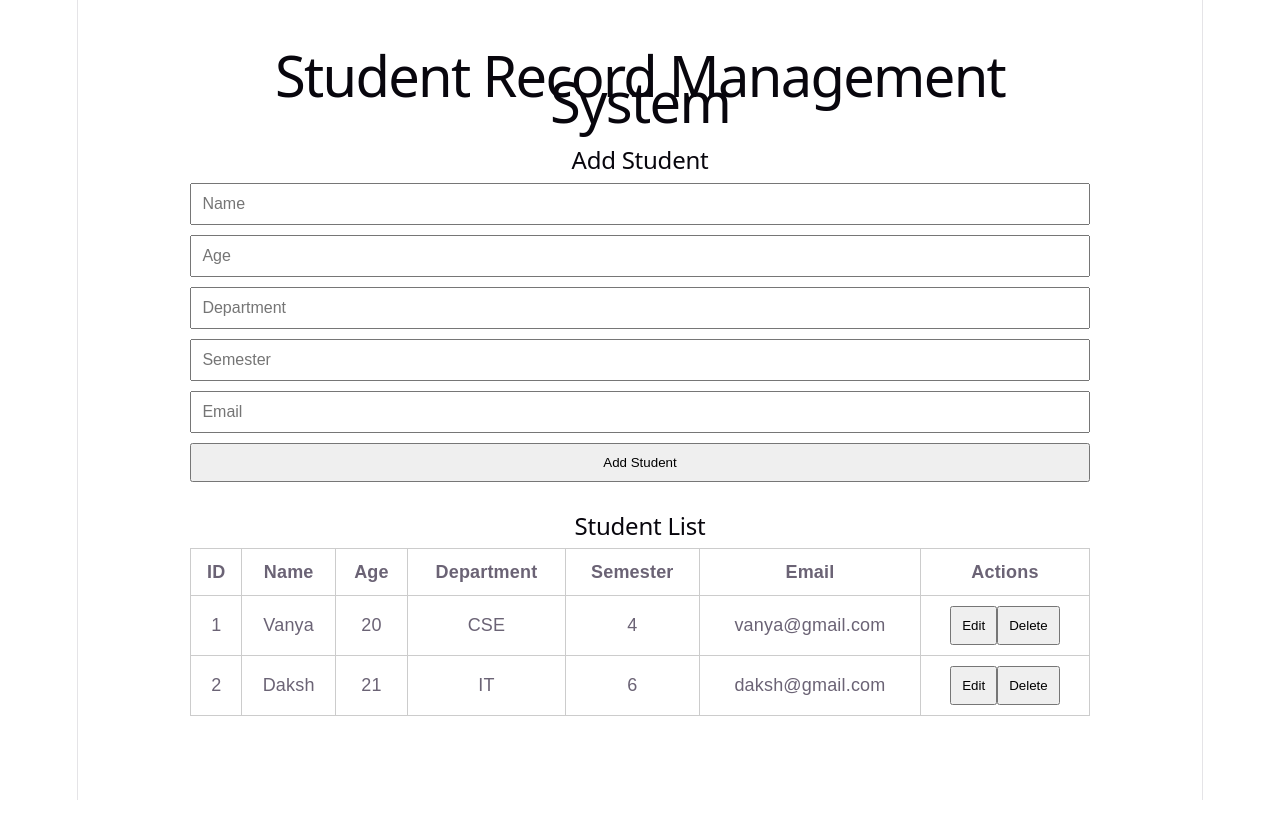
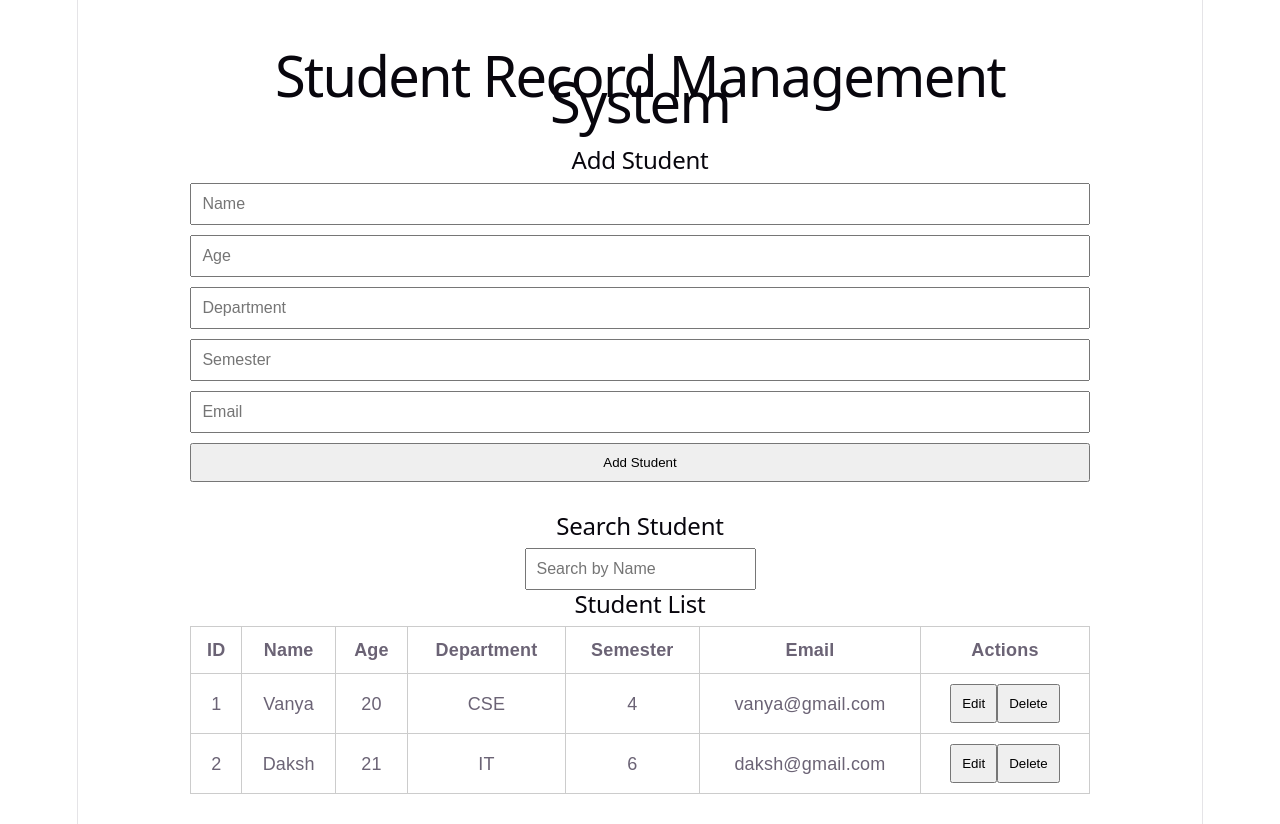
Before and after one commit to Anee006/Student-Record-Management-System, a React (Vite) app in the folder client/: page / in a window 1280 px wide. Before the commit the page ends 800 px from the top, so only its background shows below. Built offline with nearby package versions, Linux system fonts and the light colour scheme.

Commit message:
Add Search Bar

```diff
--- a/client/src/App.jsx
+++ b/client/src/App.jsx
@@ -1,6 +1,7 @@
-import './App.css'
 import StudentForm from "./components/StudentForm";
 import StudentList from "./components/StudentList";
+import SearchBar from "./components/SearchBar";
+import './App.css'
 
 function App() {
 
@@ -8,6 +9,7 @@
     <div className="container">
       <h1>Student Record Management System</h1>
       <StudentForm />
+      <SearchBar />
       <StudentList />
     </div>
   );
--- a/client/src/components/SearchBar.jsx
+++ b/client/src/components/SearchBar.jsx
@@ -0,0 +1,11 @@
+function SearchBar() {
+  return (
+    <div>
+      <h2>Search Student</h2>
+
+      <input type="text" placeholder="Search by Name" />
+    </div>
+  );
+}
+
+export default SearchBar;
```
